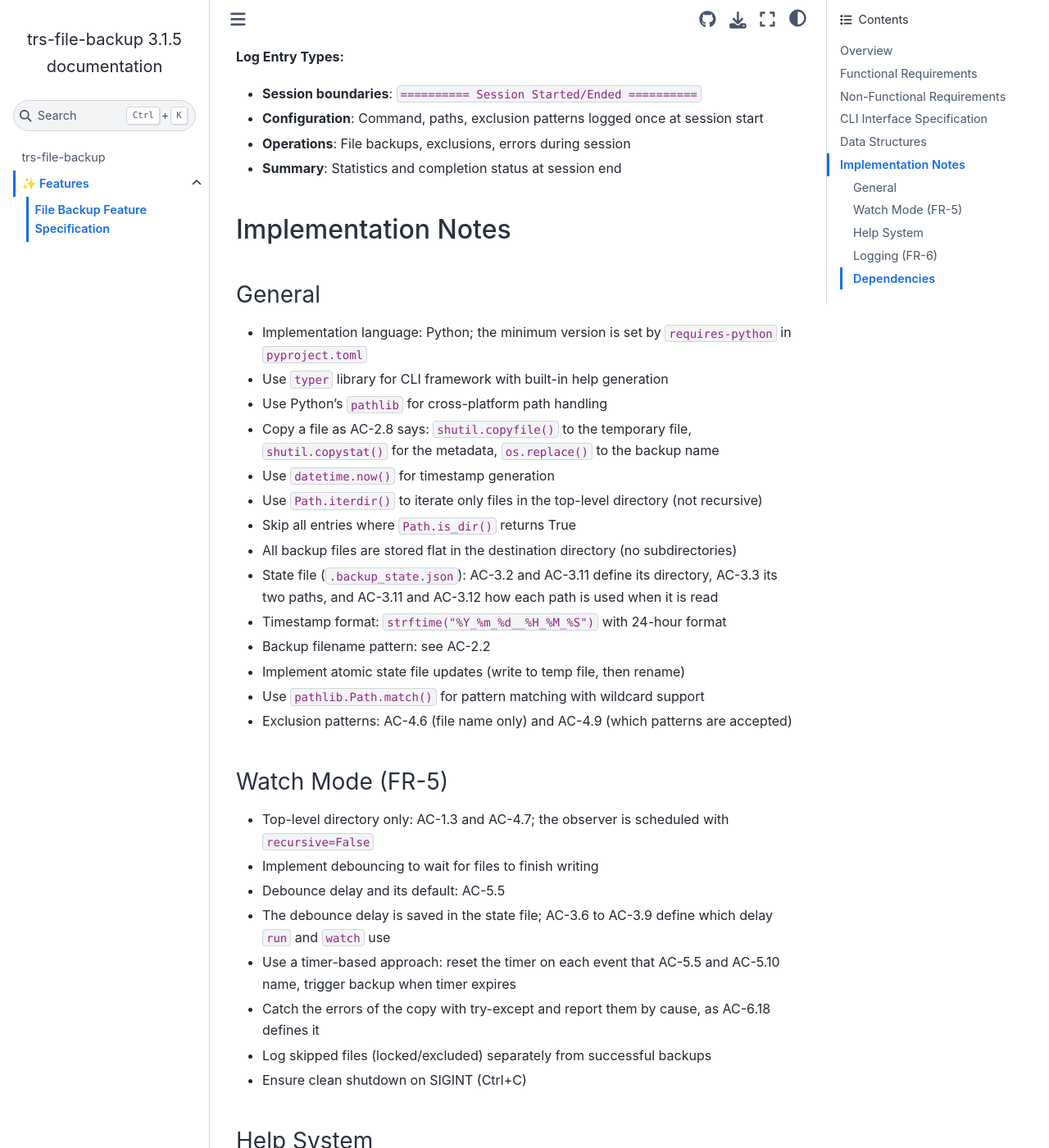
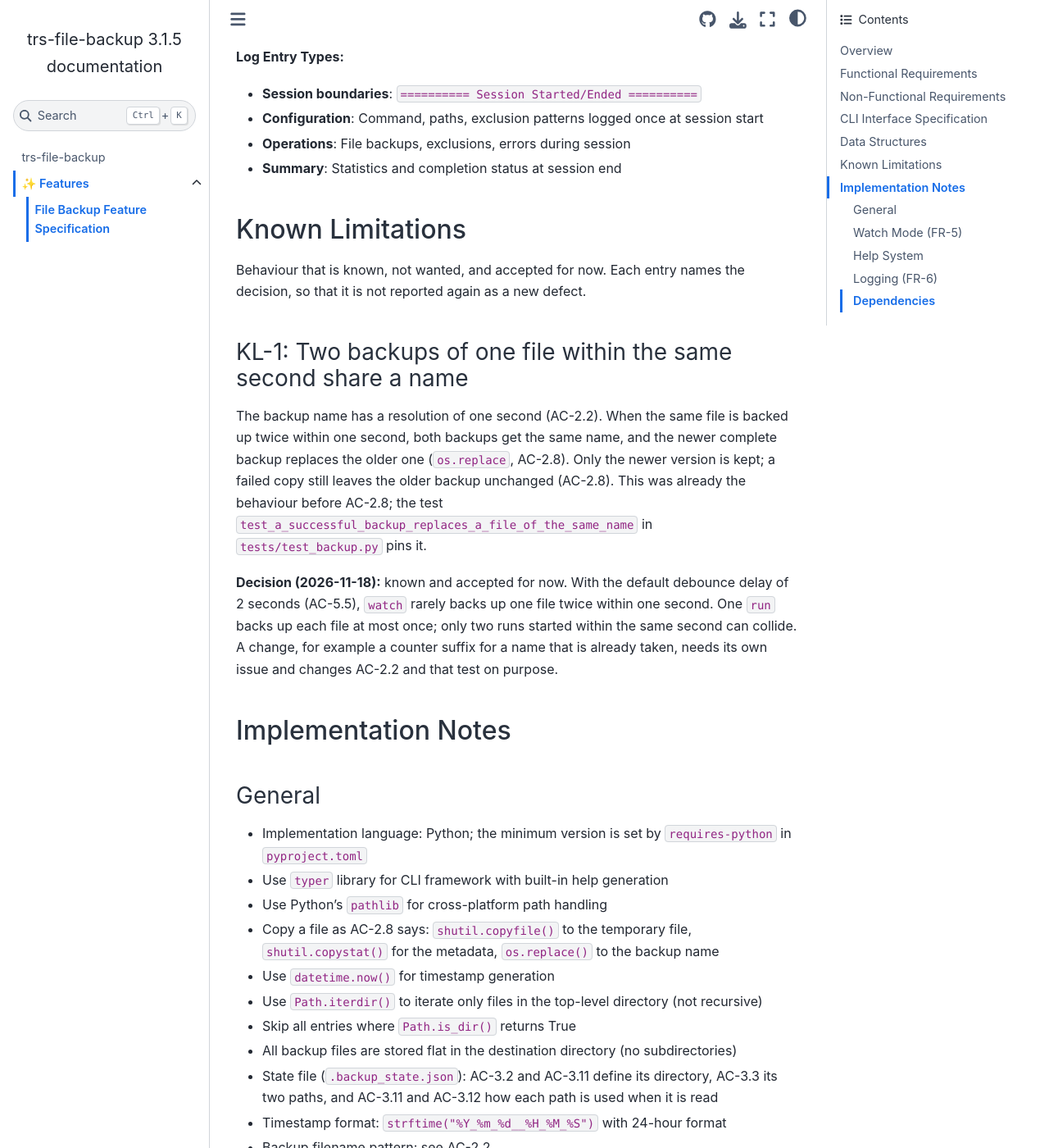
Before and after one commit to TheRedSwabian/trs-file-backup, a Sphinx documentation site: the page built from docs/features/file_backup.md, in a window 1280 px wide and 1400 px high, scrolled down 19108 px. Shown: the whole window at 82% size. Built offline with Sphinx 7.4.7 and the Sphinx Book theme 1.1.4, drawn with Linux system fonts in a browser that asks for light colours.

Commit message:
docs: record same-second backup name collision as known limitation
Two backups of one file within one second share a name, and the newer
one replaces the older. Known and accepted for now (KL-1).

Co-Authored-By: Claude Opus 5.5 <noreply@anthropic.com>

```diff
--- a/docs/features/file_backup.md
+++ b/docs/features/file_backup.md
@@ -759,6 +759,24 @@ A session has:
 - **Operations**: File backups, exclusions, errors during session
 - **Summary**: Statistics and completion status at session end
 
+## Known Limitations
+
+Behaviour that is known, not wanted, and accepted for now.
+Each entry names the decision, so that it is not reported again as a new defect.
+
+### KL-1: Two backups of one file within the same second share a name
+
+The backup name has a resolution of one second (AC-2.2).
+When the same file is backed up twice within one second, both backups get the same name,
+and the newer complete backup replaces the older one (`os.replace`, AC-2.8).
+Only the newer version is kept; a failed copy still leaves the older backup unchanged (AC-2.8).
+This was already the behaviour before AC-2.8; the test `test_a_successful_backup_replaces_a_file_of_the_same_name` in `tests/test_backup.py` pins it.
+
+**Decision (2026-11-18):** known and accepted for now.
+With the default debounce delay of 2 seconds (AC-5.5), `watch` rarely backs up one file twice within one second.
+One `run` backs up each file at most once; only two runs started within the same second can collide.
+A change, for example a counter suffix for a name that is already taken, needs its own issue and changes AC-2.2 and that test on purpose.
+
 ## Implementation Notes
 
 ### General
```
Also changed, not shown: README.md (+5 -0 lines).
